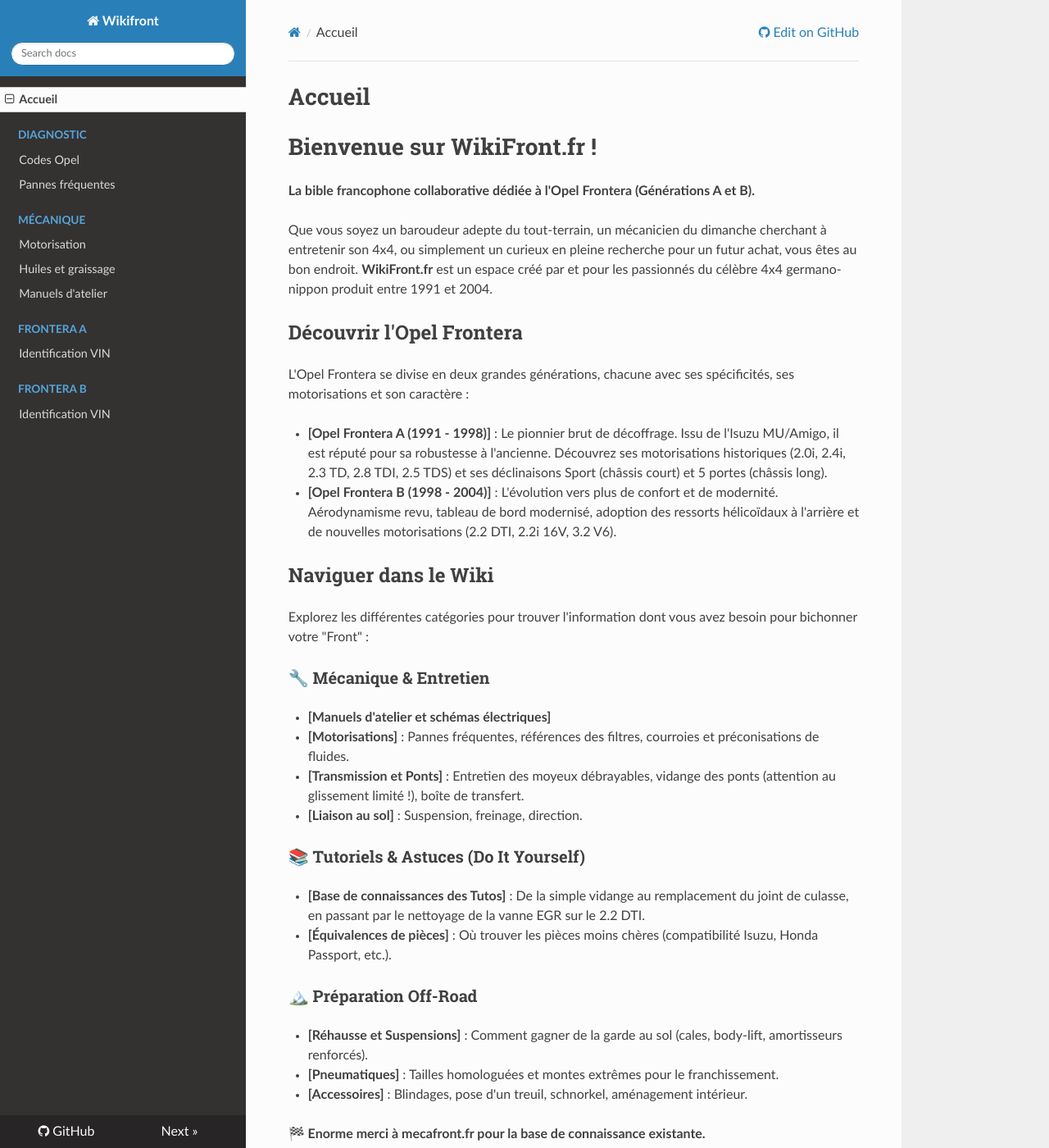
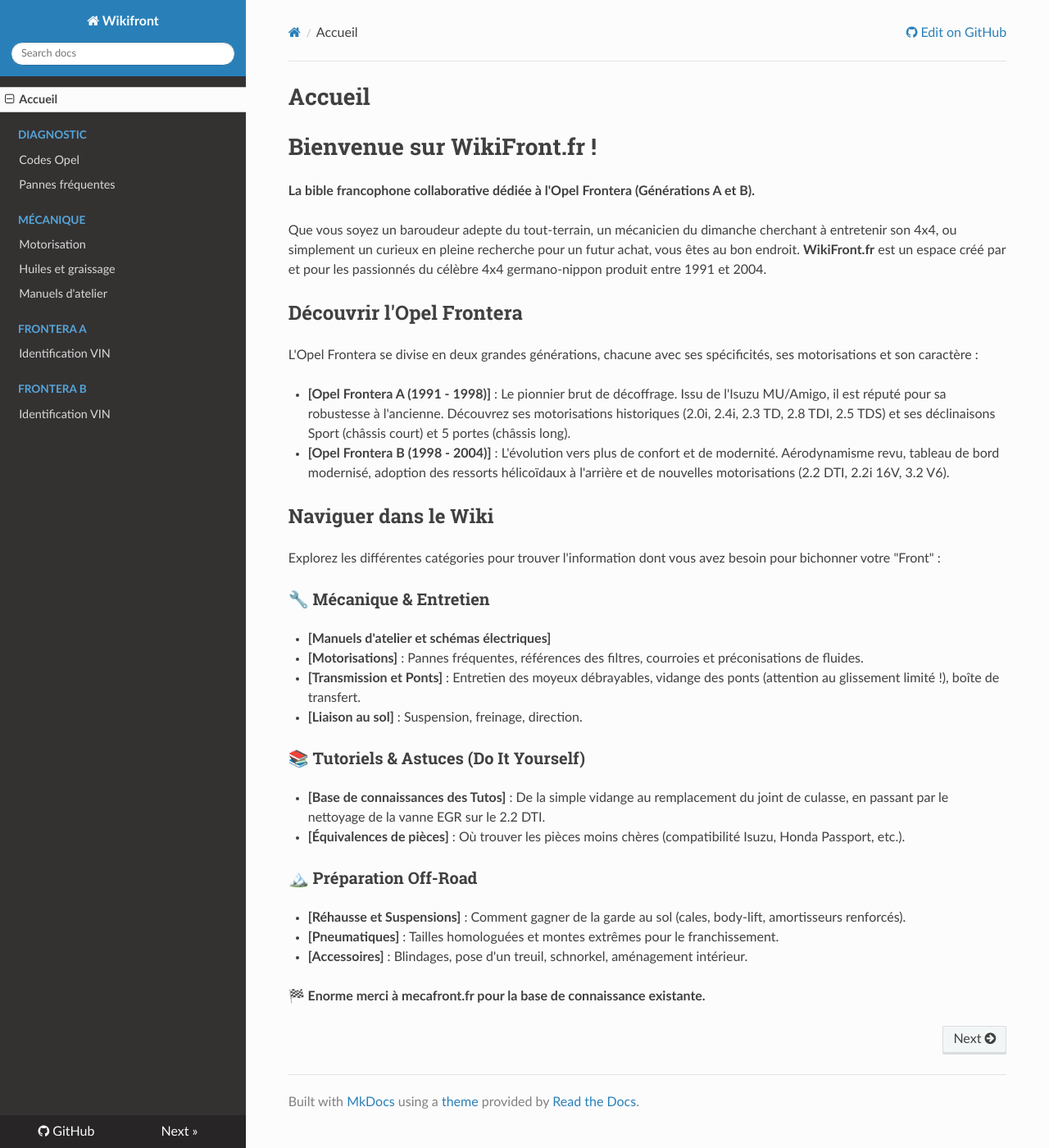
Before and after one commit to waryz184/wikifront.fr, an MkDocs documentation site: the page built from docs/index.md, in a window 1280 px wide and 1400 px high. Shown: the whole window at 82% size. Built offline with MkDocs 1.6.1, drawn with Linux system fonts in a browser that asks for light colours; nearby versions of some CDN libraries.

Commit message:
Fix: full-width content for ReadTheDocs theme

```diff
--- /dev/null
+++ b/docs/extra.css
@@ -0,0 +1,17 @@
+/* Étendre la largeur du contenu principal */
+.wy-nav-content {
+    max-width: 100% !important;
+}
+
+/* Ajuster la marge latérale du contenu */
+.wy-nav-content-wrap {
+    background: #fcfcfc;
+}
+
+/* Optionnel : centrer le contenu avec une largeur max confortable */
+@media screen and (min-width: 1400px) {
+    .wy-nav-content {
+        max-width: 1200px !important;
+        margin: 0 auto;
+    }
+}
--- a/mkdocs.yml
+++ b/mkdocs.yml
@@ -5,6 +5,9 @@ repo_url: https://github.com/waryz184/wikifront.fr
 edit_uri: edit/main/docs/
 
 theme: readthedocs
+
+extra_css:
+  - extra.css
 
 plugins:
   - search
```
